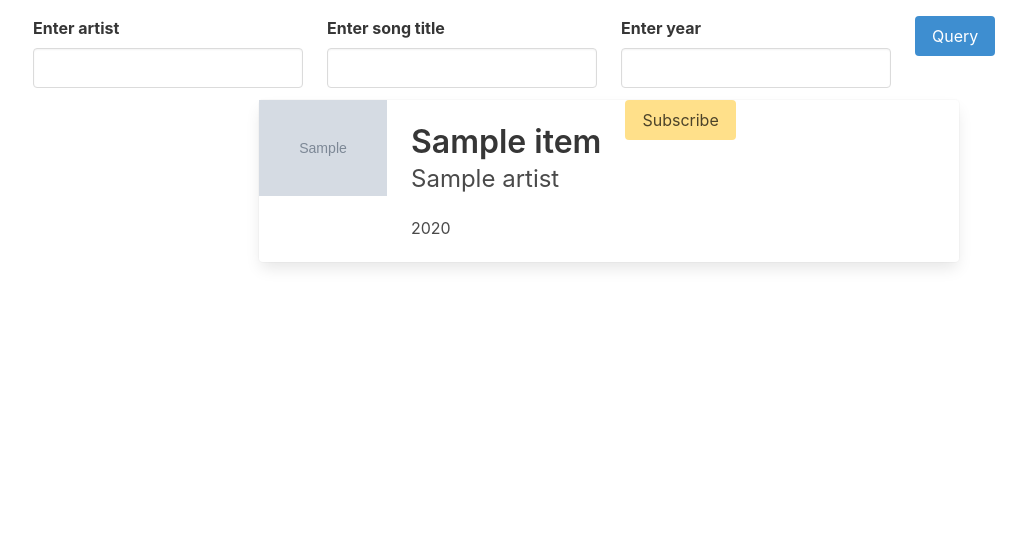
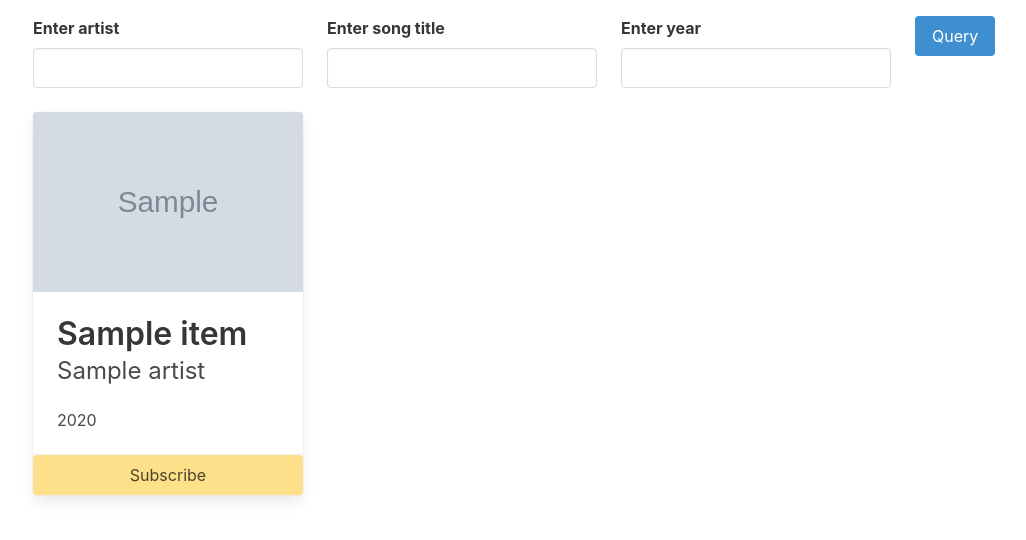
Before and after one commit to Magnuscake/aws-forum-app, a Flask app: template application/templates/query.html in a window 1280 px wide. Shown: the part 52-592 px from the top of the page, without its empty margins (31-1057 px from the left). Run offline with Flask 2, Linux system fonts and the light colour scheme; the template is opened without the code that fills it: most values are stand-ins (such as "Sample title", 1, 10 or a date in 2020); grey boxes marked "Sample" are stand-in pictures.

Commit message:
UI changes to query and subscription cards

```diff
--- a/application/templates/query.html
+++ b/application/templates/query.html
@@ -47,23 +47,33 @@
 </form>
 
 {% if query_results %}
+<div class="columns is-flex is-multiline">
   {% for item in query_results %}
-  <form action={{ url_for('views.add_subscription', title=item['title'], artist=item['artist']) }} method="POST">
-    <div class="card is-flex mb-4">
-      <figure class="image is-128x128">
-        <img src={{ item['img_url'] }}>
-      </figure>
+  <form
+    class="column is-3"
+    action={{ url_for('views.add_subscription', title=item['title'], artist=item['artist']) }}
+    method="POST"
+    >
+    <div class="card card-equal-height">
+      <div class="card-image">
+        <figure class="image is-3by2">
+          <img src={{ item['img_url'] }}>
+        </figure>
+      </div>
 
       <div class="card-content">
-        <p class="title is-3">{{ item['title'] }}</p>
-        <p class="subtitle is-4">{{ item['artist'] }}</p>
-        <p class="subtitle is-6">{{ item['year'] }}</p>
+        <p class="title">{{ item['title'] }}</p>
+        <p class="subtitle is-size-4">{{ item['artist'] }}</p>
+        <p class="subtitle is-size-6">{{ item['year'] }}</p>
       </div>
 
-      <button class="button is-warning">Subscribe</button>
+      <footer class="card-footer">
+        <button class="card-footer-item button is-warning">Subscribe</button>
+      </footer>
     </div>
   </form>
   {% endfor %}
+</div>
   {% else %}
   <p class="is-italic">No results retrived. Please try again</p>
   {% endif %}
```
Also changed, not shown: application/templates/subscription.html (+12 -5 lines).
